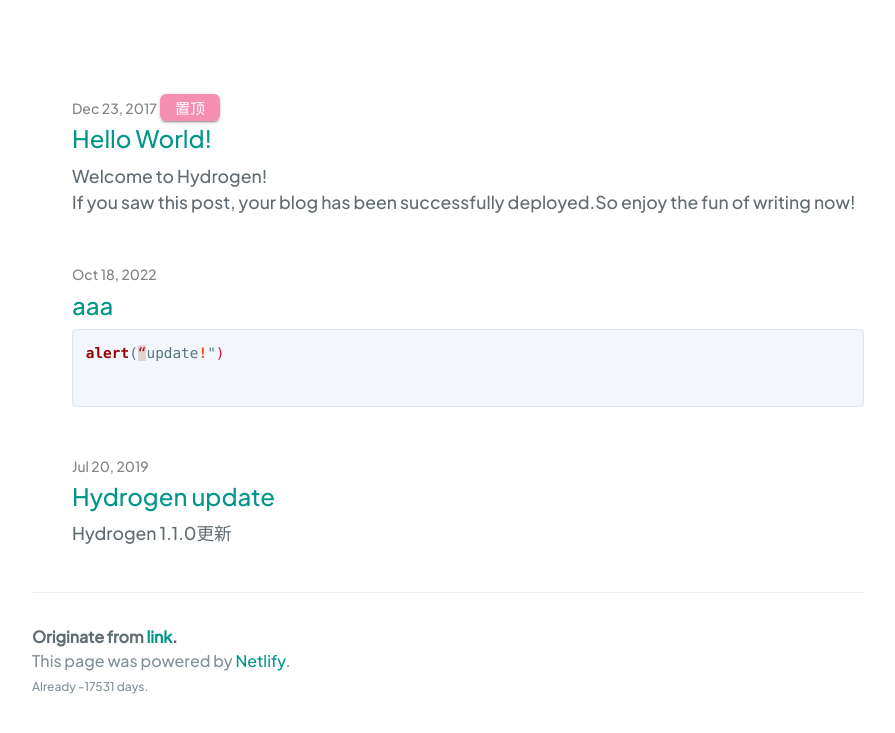
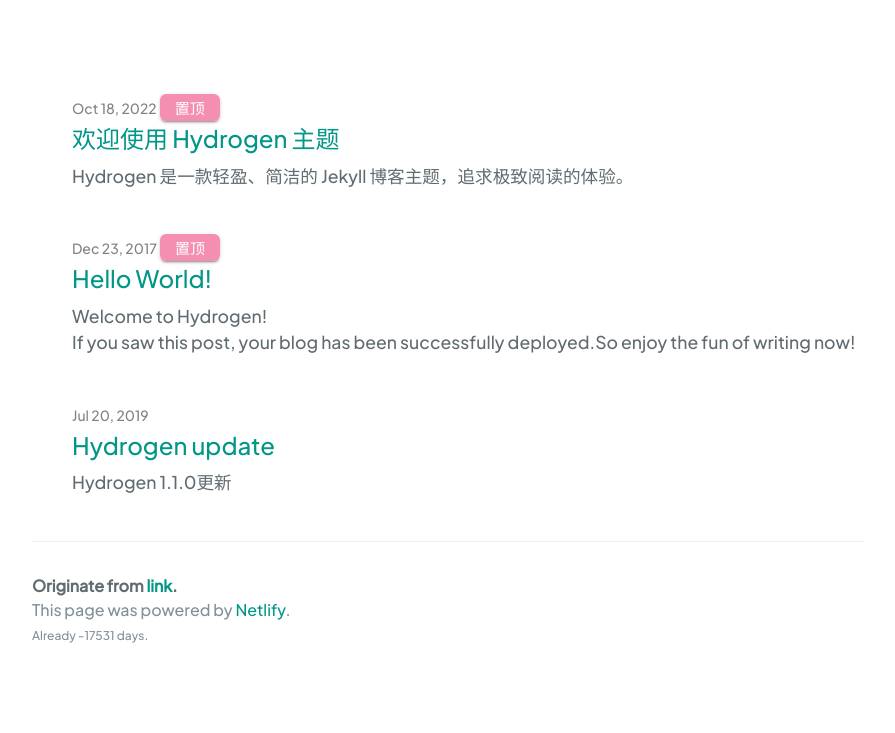
Before and after one commit to link9596/jekyll-theme-Hydrogen, a Jekyll site: the page built from index.html, in a window 1280 px wide and 1118 px high. Shown: the part 373-1106 px from the top of the window, without its empty margins (192-1087 px from the left). Built offline with Jekyll 4.4.1, drawn with Linux system fonts in a browser that asks for light colours; the list of posts is cut into pages by our own code; some of the changed lines change nothing that is shown.

Commit message:
更新 2022-10-18-An.md

````diff
--- a/_posts/2022-10-18-An.md
+++ b/_posts/2022-10-18-An.md
@@ -1,13 +1,83 @@
 ---
 layout: post
-title: aaa
-tags: h
+title: 欢迎使用 Hydrogen 主题
+tags: Hydrogen 主题 入门
+stickie: true
 ---
 
-```javascript
-alert(“update!")
+Hydrogen 是一款轻盈、简洁的 Jekyll 博客主题，追求极致阅读的体验。
+
+## 核心特性
+
+- **极速加载**：轻量化模块渲染，告别无止境的加载
+- **PJAX 无刷新加载**：沉浸式浏览体验
+- **MathJax 支持**：完美渲染数学公式
+- **文章置顶**：重要内容优先展示
+
+## 快速开始
+
+修改 `_config.yml` 中的以下配置：
+
+```yaml
+title: 你的博客名字
+description: 你的博客描述
+keywords: 博客关键词
+url: 你的域名，如 atlinker.cn
+background: 博客首页主题图片路径
 ```
 
+## Hydrogen 支持友链和社交功能。
+
+## 添加友链
+
+编辑 `_data/friends.yml` 文件
+
+```yaml
+- name: 示例博客
+  url: https://example.com
+  avatar: https://example.com/avatar.jpg
+  describe: 这是一个示例友链
+```
+
+Hydrogen 支持 MathJax，在 `_config.yml` 中开启即可。
+
+## 行内公式
+
+质能方程：$E = mc^2$
+
+## 块级公式
+
+$$
+\sum_{i=1}^{n} i = \frac{n(n+1)}{2}
+$$
+
+$$
+\int_{0}^{1} x^2 dx = \frac{1}{3}
+$$
+
+$$
+\begin{bmatrix}
+1 & 2 \\
+3 & 4
+\end{bmatrix}
+$$
+
+---
+
+Hydrogen 内置代码高亮，支持多种编程语言。
+
+## JavaScript
+
 ```javascript
-alert(“updating!")
+function hello() {
+    console.log("Welcome to Hydrogen!");
+}
 ```
+
+```ruby
+class Hydrogen
+  def initialize
+    puts "Theme loaded!"
+  end
+end
+```
````
